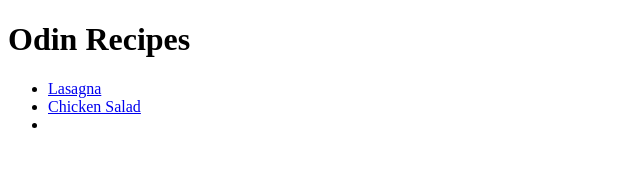
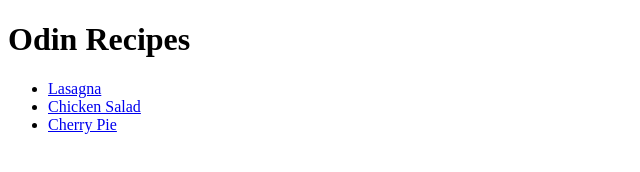
Before and after one commit to dazmo-cat/odin-recipes, a plain HTML site: page index.html in a window 1280 px wide. Shown: the full height of the page, 0-640 px from the left. Drawn offline with Linux system fonts and the light colour scheme.

Commit message:
Add link on index.html for cherrypie.html

```diff
--- a/index.html
+++ b/index.html
@@ -10,7 +10,7 @@
   <ul>
     <li><a href="recipes/lasagna.html">Lasagna</a></li>
     <li><a href="recipes/chickensalad.html">Chicken Salad</a></li>
-    <li><a href="recipes/cherrypie.html"></a></li>
+    <li><a href="recipes/cherrypie.html">Cherry Pie</a></li>
   </ul>
 
 </body>
```
